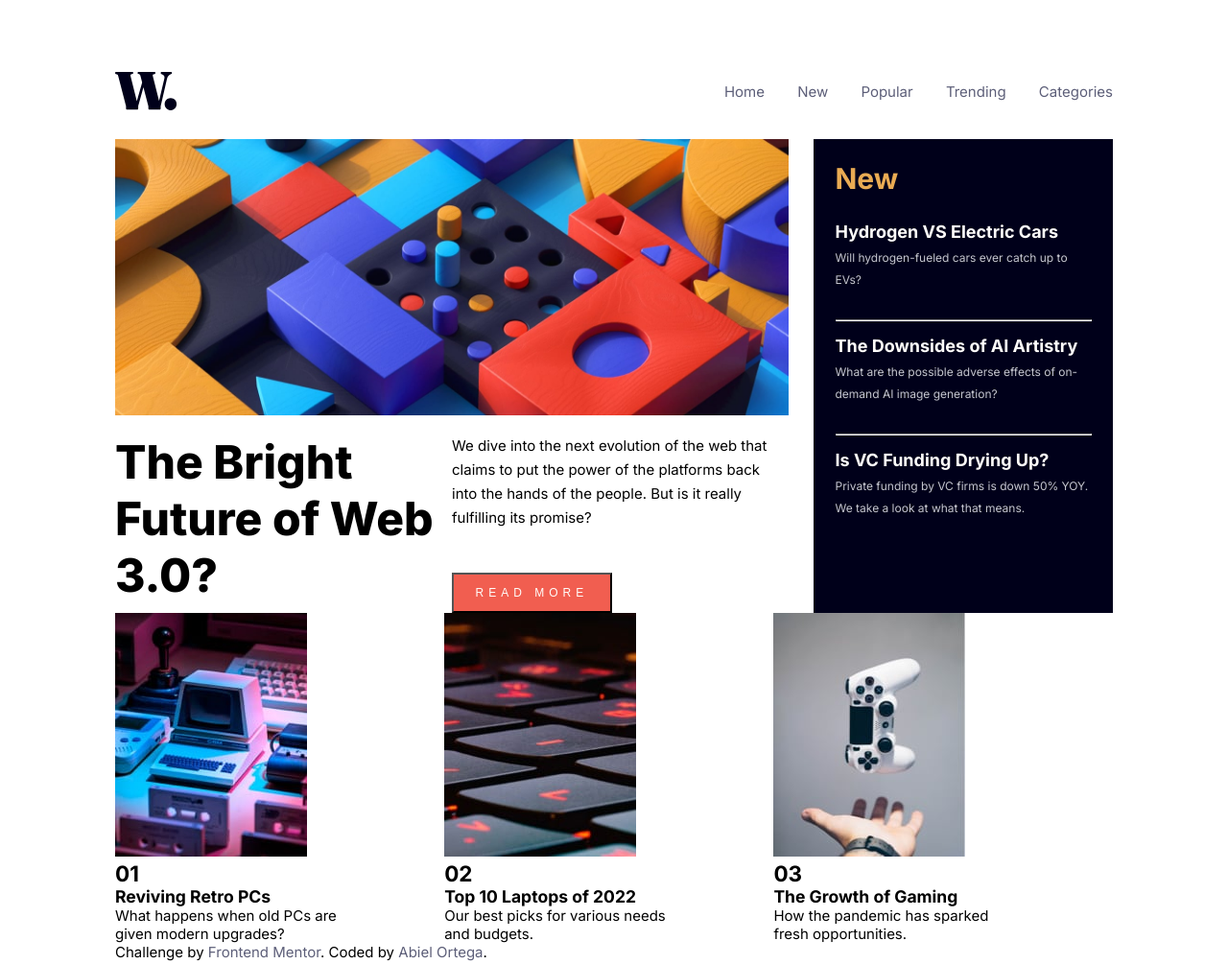
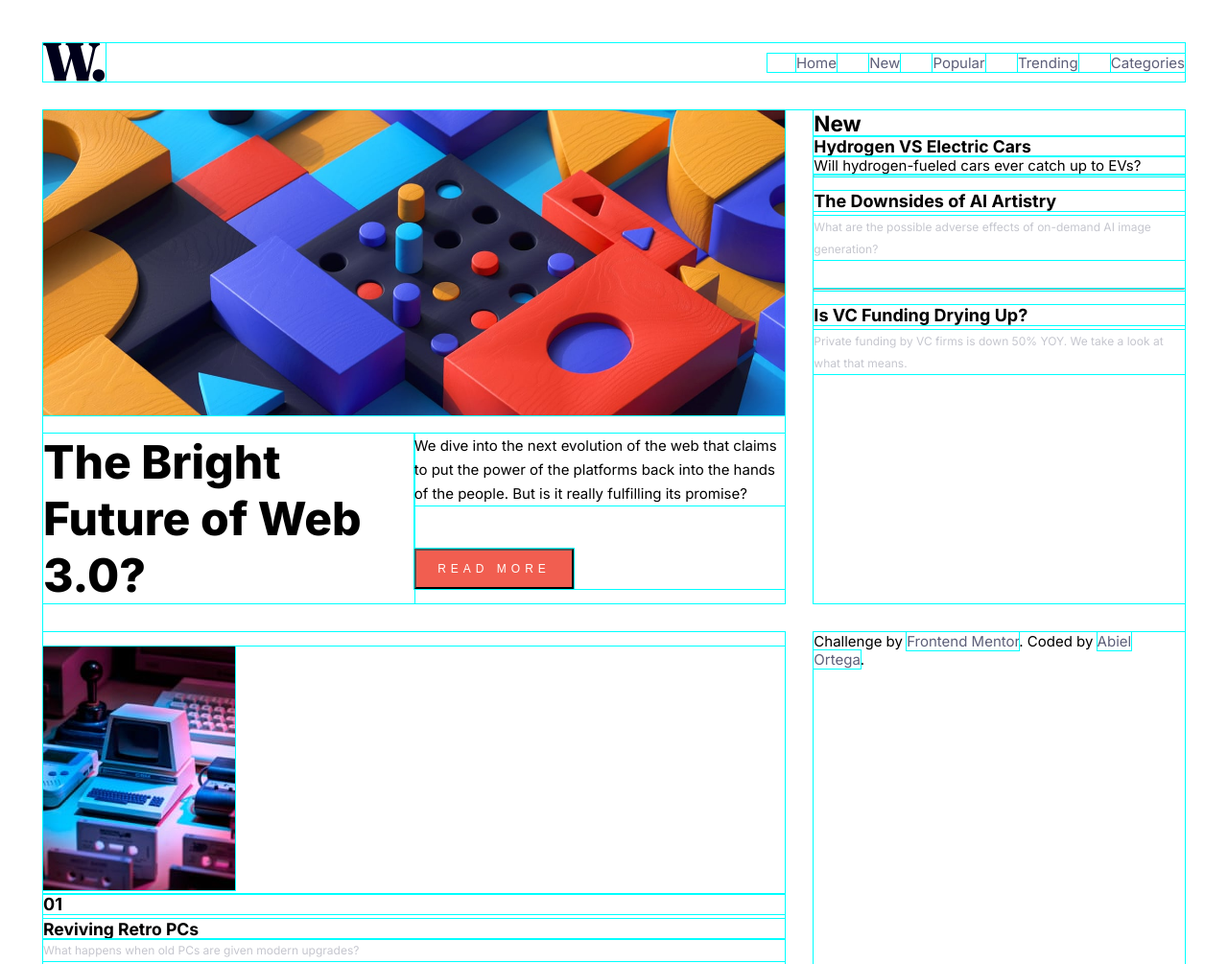
Before and after one commit to Abiel101/news-homepage.io, a plain HTML site: page index.html in a window 1280 px wide. Shown: the top 1005 px of the page at 96% size. Drawn offline with Linux system fonts and the light colour scheme.

Commit message:
Revert "Revert "Refactored HTML and CSS using GRID and less classes""
This reverts commit 0a9024b473cbe20a73fc6d49c4ee3cff54ef01e6.

```diff
--- a/index.html
+++ b/index.html
@@ -10,11 +10,9 @@
   <title>Frontend Mentor | News homepage</title>
 </head>
 <body>
-  <main>
-    <!-- Main top navigation and logo section. -->
-    <div class="navigation">
-      <img src="/assets/images/logo.svg" alt="">
   <nav>
+    <img src="/assets/images/logo.svg" alt="News Main Page Logo">
+
     <ul>
       <li><a href="#">Home</a></li>
       <li><a href="#">New</a></li>
@@ -23,20 +21,18 @@
       <li><a href="#">Categories</a></li>
     </ul>
   </nav>
-    </div>
 
-    <div class="container-1">
-      <!-- Main Content -->
-      <div class="main-content">
+  <main>
+      <div class="main-left">
+          <!--TODO: Change this code to something different that I learned from youtube or having 2 different images.-->
+        <img class="main-left-image-desktop" src="/assets/images/image-web-3-desktop.jpg" alt="desktop image">
+        <img class="main-left-image-mobile" src="/assets/images/image-web-3-mobile.jpg" alt="mobile image">
 
-        <img class="main-content-image-desktop" src="/assets/images/image-web-3-desktop.jpg" alt="desktop image">
-        <img class="main-content-image-mobile" src="/assets/images/image-web-3-mobile.jpg" alt="mobile image">
-
-        <section class="main-content-text">
+        <section class="main-left-text">
 
           <h1>The Bright Future of Web 3.0?</h1>
 
-          <div class="content-para-btn">
+          <div class="main-left-para-btn">
             <p>
               We dive into the next evolution of the web that claims to put the power of the platforms back into the hands of the people.
             But is it really fulfilling its promise?
@@ -53,15 +49,19 @@
         <div class="info_cards">
           <h3>Hydrogen VS Electric Cars</h3>
           <p>Will hydrogen-fueled cars ever catch up to EVs?</p>
-        </div>
+        </article>
+
         <hr>
-        <div class="info_cards">
-          <h3>The Downsides of AI Artistry</h3>
+
+        <article>
+          <h2>The Downsides of AI Artistry</h2>
           <p>What are the possible adverse effects of on-demand AI image generation?</p>
-        </div>
+        </article>
+
         <hr>
-        <div class="info_cards">
-          <h3>Is VC Funding Drying Up?</h3>
+
+        <article>
+          <h2>Is VC Funding Drying Up?</h2>
           <p>Private funding by VC firms is down 50% YOY. We take a look at what that means.</p>
         </div>
       </section>
@@ -69,43 +69,53 @@
     <!-- Bottom information cards -->
     <section class="bottom-cards">
 
-      <div class="bottom_info_cards">
-        <div class="image">
+      <!-- Reviving Retro PCS -->
+      <article>
+        <!-- Image -->
+        <div>
           <img src="/assets/images/image-retro-pcs.jpg" alt="">
         </div>
-        <div class="content">
+        <!-- Content -->
+        <div>
           <h2>01</h2>
           <h3>Reviving Retro PCs</h3>
           <p>What happens when old PCs are given modern upgrades?</p>
         </div>
-      </div>
+      </article>
 
-      <div class="bottom_info_cards">
-        <div class="image">
+      <!-- Top 10 laptops 2022 -->
+      <article>
+        <!-- Image -->
+        <div>
           <img src="/assets/images/image-top-laptops.jpg" alt="">
         </div>
-        <div class="content">
+        <!-- Content -->
+        <div>
           <h2>02</h2>
           <h3>Top 10 Laptops of 2022</h3>
           <p>Our best picks for various needs and budgets.</p>
         </div>
-      </div>
+      </article>
 
-      <div class="bottom_info_cards">
-        <div class="image">
+      <!-- The growth of gaming -->
+      <article>
+        <!-- Image -->
+        <div>
           <img src="/assets/images/image-gaming-growth.jpg" alt="">
         </div>
-        <div class="content">
+        <!-- Content -->
+        <div>
           <h2>03</h2>
           <h3>The Growth of Gaming</h3>
           <p>How the pandemic has sparked fresh opportunities.</p>
         </div>
-      </div>
+      </article>
     </section>
-  </main>
+
     <div class="attribution">
       Challenge by <a href="https://www.frontendmentor.io?ref=challenge" target="_blank">Frontend Mentor</a>.
       Coded by <a href="https://www.abielortega.com">Abiel Ortega</a>.
     </div>
+  </footer>
 </body>
 </html>
--- a/style.css
+++ b/style.css
@@ -15,28 +15,34 @@
         --font-family: Inter;
 
 }
+
 *{
         box-sizing: border-box;
         margin: 0;
         padding: 0;
+        outline: solid 1px cyan;
 }
 html{
         font-family: var(--font-family);
         font-size: var(--font-size);
 }
-main{
+body{
+        /* width: 100%; */
+        height: 100%;
+        padding: 3rem 3rem;
+}
+main,
+nav,
+footer{
+        position: relative;
         max-width: 1440px ;
+        margin: 0 auto;
 }
-body{
-        width: 100%;
-        height: 100vh;
-        padding: 5rem 8rem;
-}
-.navigation{
+nav{
         display: flex;
         align-items: center;
         justify-content: space-between;
-        padding-bottom: 2rem;
+        margin-bottom: 2rem;
 }
 ul{
         list-style: none;
@@ -52,42 +58,37 @@ a{
 
 
 /* Main Content Section */
-.container-1{
-        width: 100%;
-        position: relative;
+main{
+        margin-bottom: 2rem;
+        display: grid;
+        grid-template-columns: 2fr 1fr;
+        gap: 2rem;
 }
-.main-content-image-mobile{
+.main-left-image-mobile{
         display: none;
 }
-.main-content{
-        width: 67.5%;
-        height: 100%;
-        margin-right: 10%;
-        position: relative;
-        top: 0%;
-}
-.main-content-image-desktop{
+.main-left-image-desktop{
         width: 100%;
 }
 
-.main-content-text{
+.main-left-text{
         display: flex;
         justify-content: space-between;
         margin-top: 1rem;
 }
-.main-content-text h1{
+.main-left-text h1{
         font-size: 3.2rem;
         font-weight: 800;
         width: 50%;
 }
-.content-para-btn{
+.main-left-para-btn{
         width: 50%;
         height: 100%;
 }
-.content-para-btn p{
+.main-left-para-btn p{
         line-height: 25px;
 }
-.content-para-btn button{
+.main-left-para-btn button{
         background-color: var(--soft-red);
         color: var(--off-white);
         padding: 0.8rem 1.5rem;
@@ -99,29 +100,24 @@ a{
 }
 /* Side Bar New Section */
 
-.new-section{
-        position: absolute;
-        right: 0;
-        top: 0;
-        width: 30%;
-        height: 100%;
+aside{
         padding: 1.5rem;
         background-color: var(--very-dark-blue);
         color: var(--off-white);
 }
-.new-section h2{
+aside h1{
         color: var(--soft-orange);
         font-size: 2rem;
         margin-bottom: 1.8rem;
 }
-.info_cards h3{
+article h2{
         font-size: 1.2rem;
         margin-bottom: 5px;
 }
-.info_cards{
+article{
         margin: 1rem 0 2rem 0;
 }
-.info_cards p{
+article p{
         color: var(--grayish-blue);
         font-size: 0.8rem;
         line-height: 23px;
@@ -132,11 +128,9 @@ a{
 }
 
 /* Bottom card section */
-.bottom-cards{
+.info-articles{
         width: 100%;
-        display: flex;
+        display: grid;
+        grid-template-columns: 1fr 1fr 1fr;
+        gap: 10px;
 }
-.bottom_info_cards{
-        width: 25%;
-        margin-right: 8%;
-}
```
Lines whose indentation alone changed are shown as unchanged.
